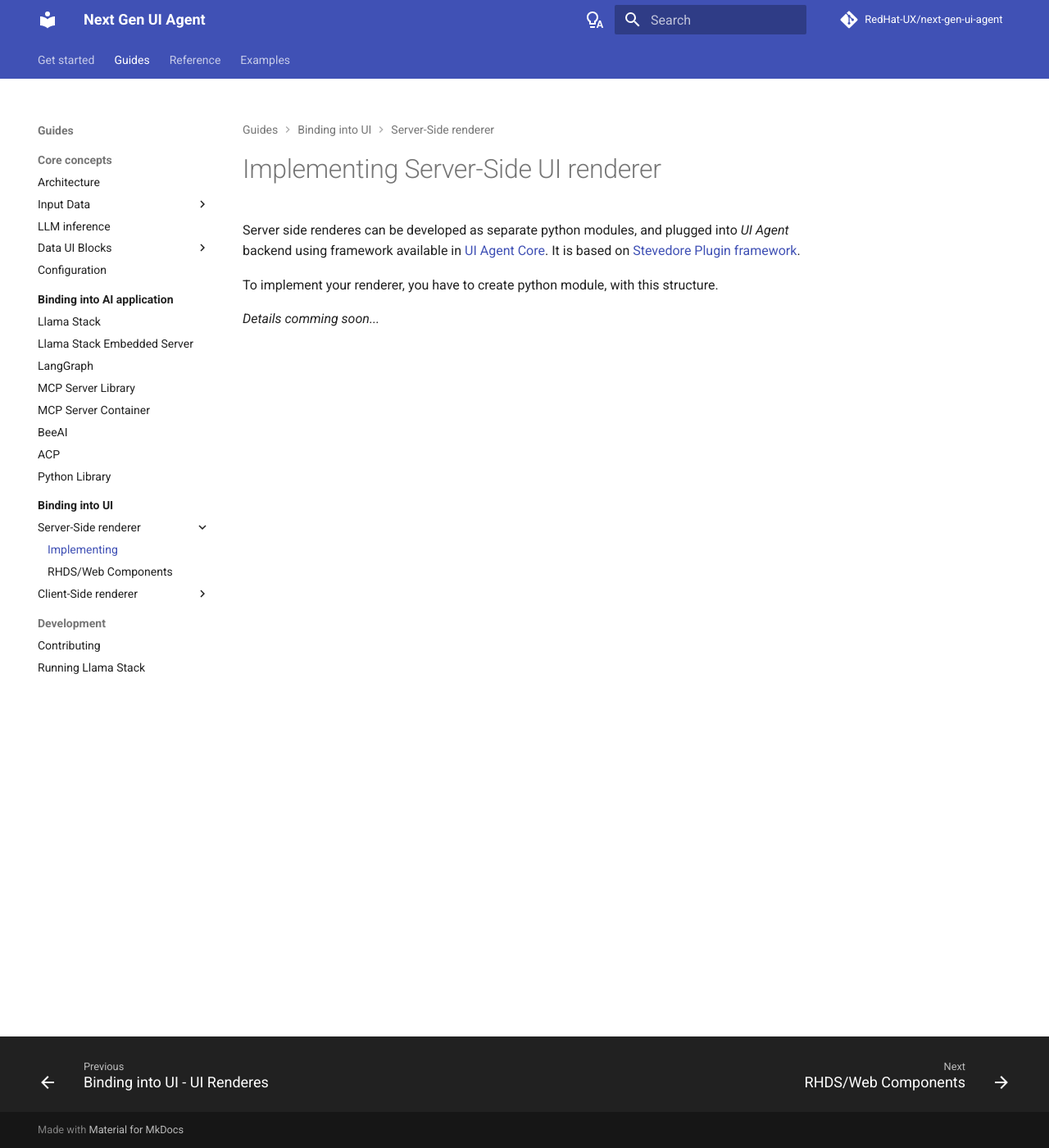
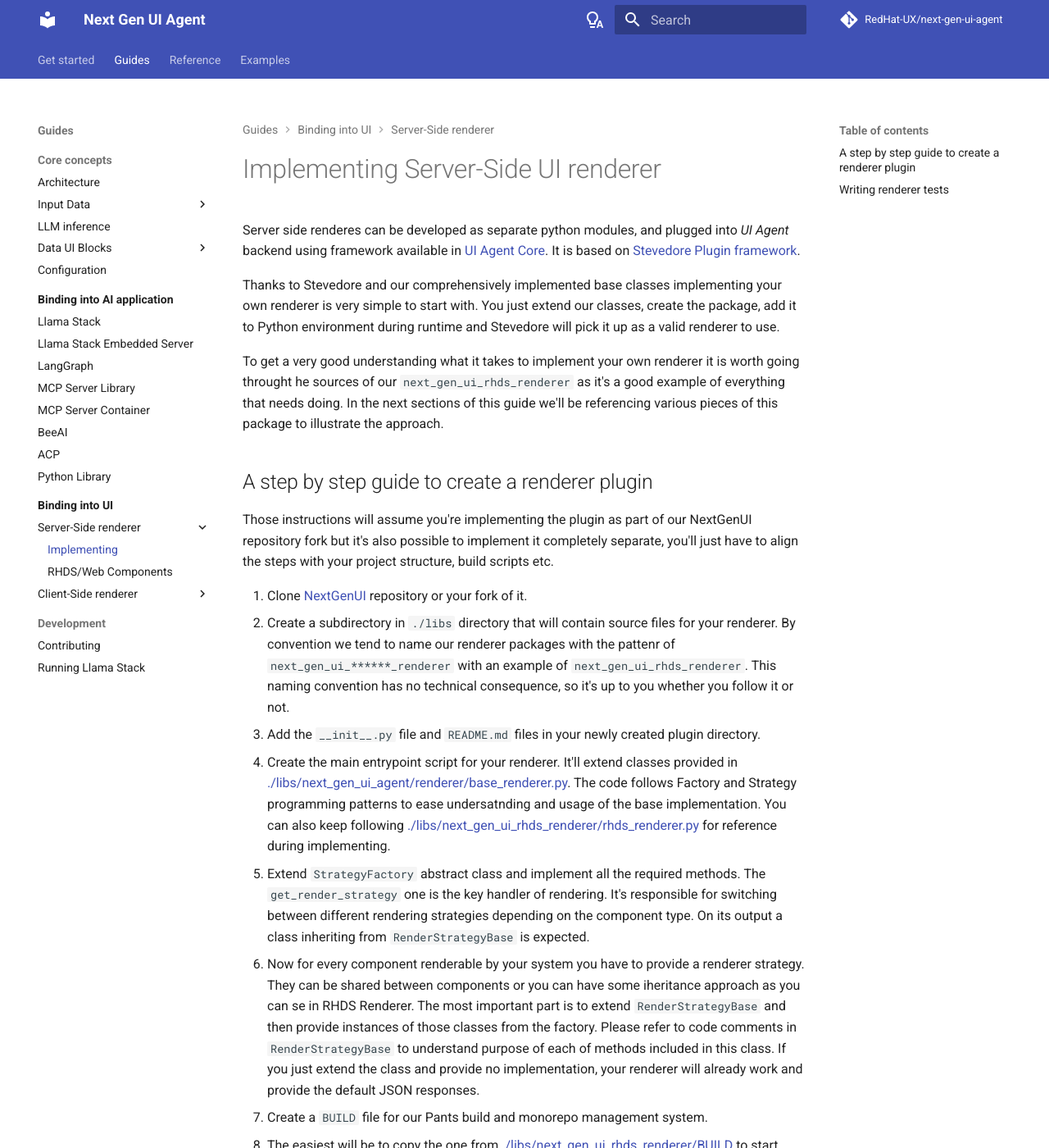
Before and after one commit to RedHat-UX/next-gen-ui-agent, an MkDocs documentation site: the page built from docs/guide/renderer/implementing_serverside.md, in a window 1280 px wide and 1400 px high. Shown: the whole window at 82% size. Built offline with MkDocs 1.6.1 and Material for MkDocs 9.7.7, drawn with Linux system fonts in a browser that asks for light colours; comment, search, counter and statistics services are not loaded; some of the changed text lies outside the part shown.

Commit message:
docs: Wrote a guide on how to implement custom renderer plugin

````diff
--- a/docs/guide/renderer/implementing_serverside.md
+++ b/docs/guide/renderer/implementing_serverside.md
@@ -1,9 +1,45 @@
 # Implementing Server-Side UI renderer
 
-Server side renderes can be developed as separate python modules, and plugged into *UI Agent* backend using framework
-available in [UI Agent Core](../ai_apps_binding/pythonlib.md).
-It is based on [Stevedore Plugin framework](https://docs.openstack.org/stevedore/latest/index.html).
+Server side renderes can be developed as separate python modules, and plugged into *UI Agent* backend using framework available in [UI Agent Core](../ai_apps_binding/pythonlib.md). It is based on [Stevedore Plugin framework](https://docs.openstack.org/stevedore/latest/index.html).
 
-To implement your renderer, you have to create python module, with this structure.
+Thanks to Stevedore and our comprehensively implemented base classes implementing your own renderer is very simple to start with. You just extend our classes, create the package, add it to Python environment during runtime and Stevedore will pick it up as a valid renderer to use.
 
-*Details comming soon...*
+To get a very good understanding what it takes to implement your own renderer it is worth going throught he sources of our `next_gen_ui_rhds_renderer` as it's a good example of everything that needs doing. In the next sections of this guide we'll be referencing various pieces of this package to illustrate the approach.
+
+## A step by step guide to create a renderer plugin
+Those instructions will assume you're implementing the plugin as part of our NextGenUI repository fork but it's also possible to implement it completely separate, you'll just have to align the steps with your project structure, build scripts etc.
+
+1. Clone [NextGenUI](https://github.com/RedHat-UX/next-gen-ui-agent) repository or your fork of it.
+2. Create a subdirectory in `./libs` directory that will contain source files for your renderer. By convention we tend to name our renderer packages with the pattenr of `next_gen_ui_******_renderer` with an example of `next_gen_ui_rhds_renderer`. This naming convention has no technical consequence, so it's up to you whether you follow it or not.
+3. Add the `__init__.py` file and `README.md` files in your newly created plugin directory.
+4. Create the main entrypoint script for your renderer. It'll extend classes provided in [./libs/next_gen_ui_agent/renderer/base_renderer.py](https://github.com/RedHat-UX/next-gen-ui-agent/blob/main/libs/next_gen_ui_agent/renderer/base_renderer.py). The code follows Factory and Strategy programming patterns to ease undersatnding and usage of the base implementation. You can also keep following [./libs/next_gen_ui_rhds_renderer/rhds_renderer.py](https://github.com/RedHat-UX/next-gen-ui-agent/blob/main/libs/next_gen_ui_rhds_renderer/rhds_renderer.py) for reference during implementing.
+   1. Extend `StrategyFactory` abstract class and implement all the required methods. The `get_render_strategy` one is the key handler of rendering. It's responsible for switching between different rendering strategies depending on the component type. On its output a class inheriting from `RenderStrategyBase` is expected.
+   2. Now for every component renderable by your system you have to provide a renderer strategy. They can be shared between components or you can have some iheritance approach as you can se in RHDS Renderer. The most important part is to extend `RenderStrategyBase` and then provide instances of those classes from the factory. Please refer to code comments in `RenderStrategyBase` to understand purpose of each of methods included in this class. If you just extend the class and provide no implementation, your renderer will already work and provide the default JSON responses.
+5. Create a `BUILD` file for our Pants build and monorepo management system.
+   1. The easiest will be to copy the one from [./libs/next_gen_ui_rhds_renderer/BUILD](https://github.com/RedHat-UX/next-gen-ui-agent/blob/main/libs/next_gen_ui_rhds_renderer/BUILD) to start
+   2. Update standard names, dependencies etc. values in it to be aligned with your project and its needs
+   3. The crucial part to make the plugin discoverable by Stevedore is `entrypoints` section:
+    ```
+    entry_points={
+        "next_gen_ui.agent.renderer_factory": [
+            "rhds = next_gen_ui_rhds_renderer:RhdsStrategyFactory"
+        ],
+    },
+    ```
+    First two lines must not be changed as they are used by Stevedore to find the plugin. What you need to aling with your code is the 3rd line. You need to replace `rhds` with your short name which later will be used as a renderer key when invoking NextGenUI.
+    Then on the right side comes reference to your package and class that extends `StrategyFactory` from [./libs/next_gen_ui_agent/renderer/base_renderer.py](https://github.com/RedHat-UX/next-gen-ui-agent/blob/main/libs/next_gen_ui_agent/renderer/base_renderer.py) which you have written in the previous step.
+6. Either write tests (see next section) or create your own script to run Next Gen UI Agent with the new renderer
+
+## Writing renderer tests
+Basically renderer tests can be written as standard Python tests. You can find a lot examples in RHDS Renderer sources but also in the main agent's JSON renderer at [./libs/next_gen_ui_agent/renderer/json/*_test.py](https://github.com/RedHat-UX/next-gen-ui-agent/tree/main/libs/next_gen_ui_agent/renderer/json) files.
+
+Additionally, our base renderer provides also shareable tests which give you this possiblity to just extend the classes they provide and gain at least basic level of testing that the output rendered contains certain tested fields.
+The root classes providing shareable tests can be found in [./libs/next_gen_ui_agen/renderer/*_shareable_tests.py](https://github.com/RedHat-UX/next-gen-ui-agent/tree/main/libs/next_gen_ui_agent/renderer) files. To see how easy it is to use them you can see e.g. [TestOneCardRHDSRendererWithShareableTests](https://github.com/RedHat-UX/next-gen-ui-agent/blob/536f3fe4bc451ad2d71ef21597df1ea12d7288b4/libs/next_gen_ui_rhds_renderer/rhds_renderer_one_card_test.py#L14)
+```python
+class TestOneCardRHDSRendererWithShareableTests(BaseOneCardRendererTests):
+    """Test class for RHDS renderer using shared test cases for one-card component."""
+
+    def get_strategy_factory(self) -> StrategyFactory:
+        return RhdsStrategyFactory()
+```
+As a result all tests implemented in [BaseOneCardRendererTests](https://github.com/RedHat-UX/next-gen-ui-agent/blob/main/libs/next_gen_ui_agent/renderer/one_card_shareable_tests.py#L27) will be automatically executed as part of your testsuite.
````
